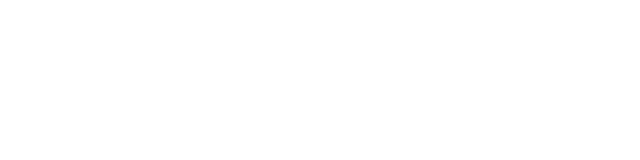
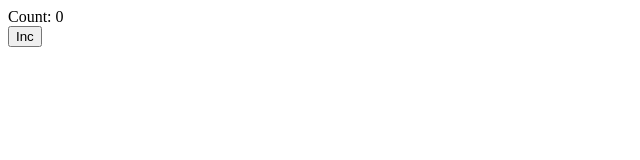
Before and after one commit to jukitot/react_demos, a React (Create React App) app: page / in a window 1280 px wide. Shown: the top 160 px of the page, without its empty margins (0-640 px from the left). Built offline with nearby package versions, Linux system fonts and the light colour scheme.

Commit message:
lesson3-part1

```diff
--- a/src/App.js
+++ b/src/App.js
@@ -1,10 +1,34 @@
-
+import {useEffect, useRef, useState} from "react";
 
 function App() {
+    const [user, setUser] = useState([]);
+    const [count, setCount] = useState(0)
+  //   const name = useRef();
+  //   const age = useRef();
+  const save=(e)=>{
+  //   e.preventDefault();
+  //     console.log(name.current.value);
+  //     console.log(age.current.value);
+  //     e.target.reset();
+  }
+    console.log(user);
+
+    const handler = (e) =>{
+      e.preventDefault()
+      setUser(prevState => ({...prevState, [e.target.name]:e.target.value}))
+
+  }
+
   return (
-    <div className="App">
-
-    </div>
+      // <form onSubmit={save}>
+      //   <input type="text" placeholder={'name'} name={'name'} onChange={handler}/>
+      //   <input type="text" placeholder={'age'} name={'age'} onChange={handler}/>
+      //   <button>Save</button>
+      // </form>
+      <div>
+          <div>Count: {count}</div>
+          <button onClick={()=>setCount(prev=>prev+1)}>Inc</button>
+      </div>
   );
 }
 
```
